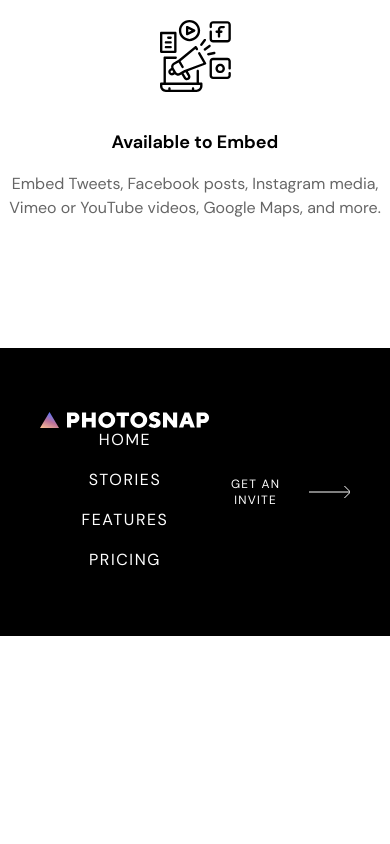
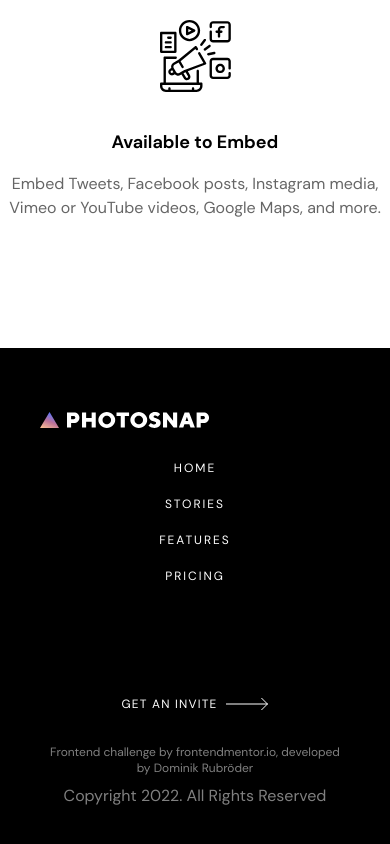
Before and after one commit to dominikrubroeder/photosnap-multi-page-website, a Next.js app: page / in a window 390 px wide. Shown: the part 5407-6251 px from the top of the page. Before the commit the page ends 6043 px from the top, so only its background shows below. Built offline with nearby package versions, Linux system fonts and the light colour scheme.

Commit message:
Update footer UI

```diff
--- a/components/layout/Footer.tsx
+++ b/components/layout/Footer.tsx
@@ -32,13 +32,42 @@ const Footer: React.FC<FooterProps> = ({ withBetaBanner = true }) => {
       )}
 
       <footer className="bg-black py-16 px-10 text-white">
-        <div className="mx-auto flex max-w-[69.375rem] items-center justify-between">
-          <div>
+        <div className="mx-auto grid max-w-[69.375rem] justify-center gap-28 md:flex md:justify-between">
+          <div className="grid gap-8 lg:flex lg:justify-start lg:gap-32">
             <Logo />
-            <Navigation />
+            <Navigation isFooter />
           </div>
 
-          <Button variant="text" text="Get an invite" />
+          <div className="flex flex-col items-start justify-between">
+            <div className="mx-auto md:mx-0 md:ml-auto">
+              <Button variant="text" text="Get an invite" />
+            </div>
+
+            <div className="grid justify-start gap-2">
+              <p className="mt-8 text-center text-xs font-normal opacity-50 md:text-right">
+                Frontend challenge by&nbsp;
+                <a
+                  href="https://www.frontendmentor.io/challenges/photosnap-multipage-website-nMDSrNmNW"
+                  target="_blank"
+                  rel="noreferrer"
+                >
+                  frontendmentor.io
+                </a>
+                , developed by&nbsp;
+                <a
+                  href="https://github.com/dominikrubroeder"
+                  target="_blank"
+                  rel="noreferrer"
+                >
+                  Dominik Rubröder
+                </a>
+              </p>
+
+              <p className="text-center font-normal opacity-50 md:text-right">
+                Copyright {new Date().getFullYear()}. All Rights Reserved
+              </p>
+            </div>
+          </div>
         </div>
       </footer>
     </>
--- a/components/navigation/navigation.tsx
+++ b/components/navigation/navigation.tsx
@@ -4,13 +4,21 @@ import { navigation } from '../../data/navigation';
 
 interface NavigationProps {
   withHome?: boolean;
+  isFooter?: boolean;
 }
 
-const Navigation: React.FC<NavigationProps> = ({ withHome = true }) => {
+const Navigation: React.FC<NavigationProps> = ({
+  withHome = true,
+  isFooter = false,
+}) => {
   return (
-    <ul className="grid gap-4 text-center md:flex md:flex-1 md:items-center md:justify-center md:gap-2 md:text-left">
+    <ul
+      className={`grid gap-5 text-center md:flex md:flex-1 md:items-center md:justify-center md:gap-10 md:text-left ${
+        isFooter ? 'lg:grid lg:gap-5' : 'lg:flex'
+      }`}
+    >
       {withHome && (
-        <li className="cursor-pointer uppercase tracking-widest transition duration-300 hover:opacity-25">
+        <li className="cursor-pointer text-xs uppercase tracking-[0.125rem] transition duration-300 hover:opacity-25 md:text-base">
           <Link href="/">Home</Link>
         </li>
       )}
@@ -18,7 +26,7 @@ const Navigation: React.FC<NavigationProps> = ({ withHome = true }) => {
       {navigation.map(({ title, href }, i) => (
         <li
           key={i}
-          className="cursor-pointer uppercase tracking-widest transition duration-300 hover:opacity-25"
+          className="cursor-pointer text-xs uppercase tracking-[0.125rem] transition duration-300 hover:opacity-25 md:text-base"
         >
           <Link href={href}>{title}</Link>
         </li>
```
